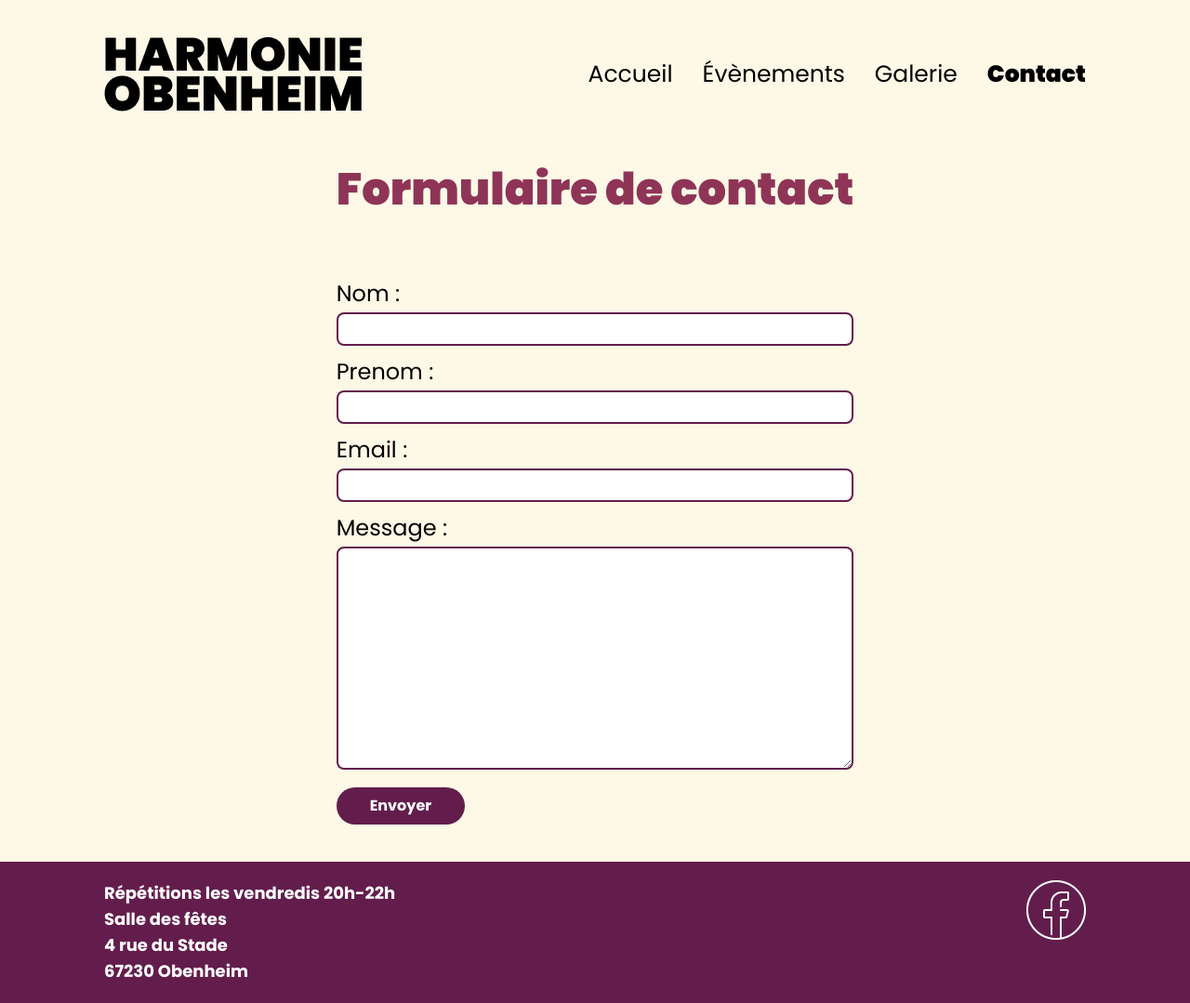
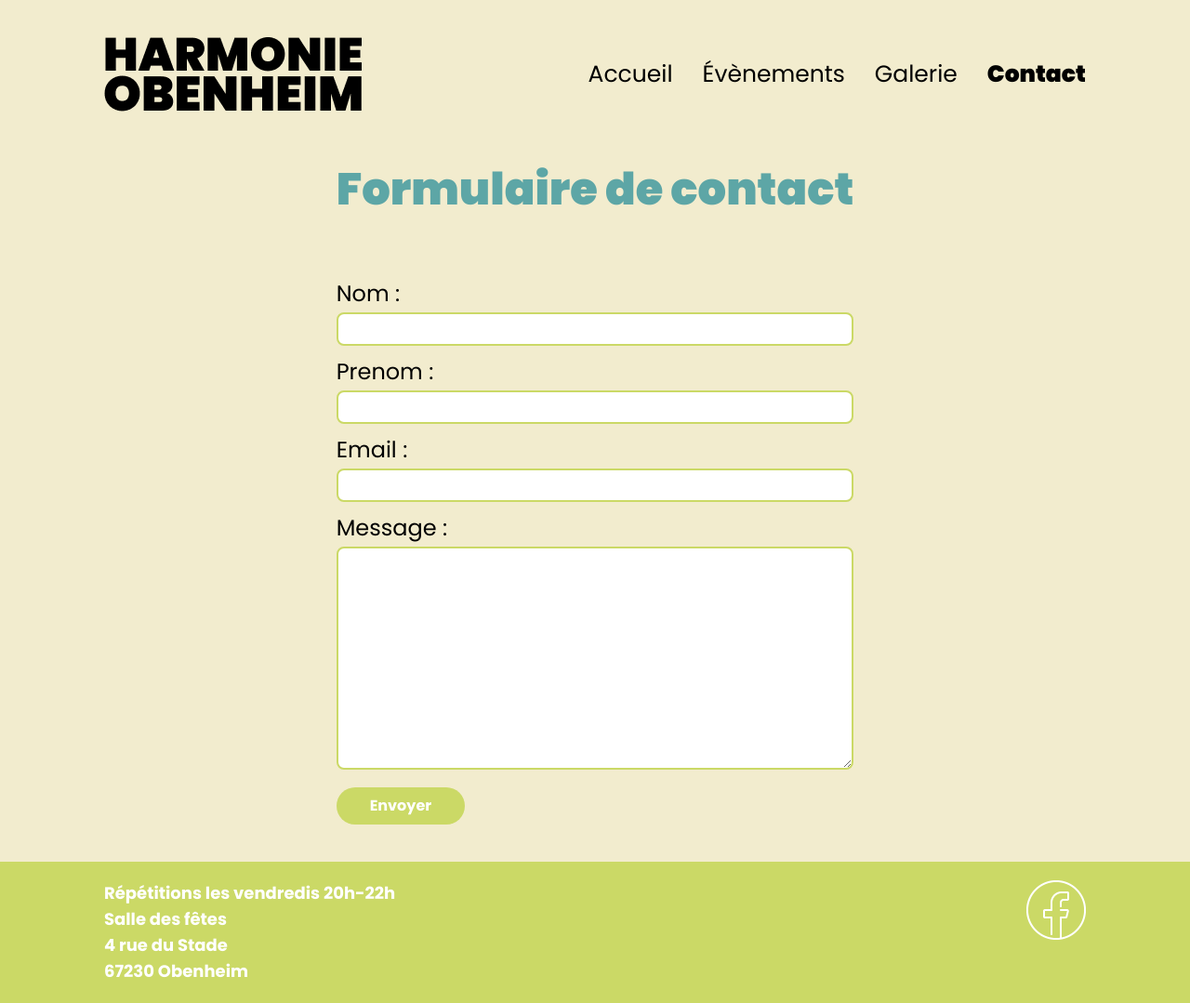
Before and after one commit to An0sis/harmonie, a Django app: page /contact in a window 1280 px wide. Shown: the whole page at 93% size. Run offline with Django 4.2, Linux system fonts and the light colour scheme.

Commit message:
color changes

```diff
--- a/home/static/src/output.css
+++ b/home/static/src/output.css
@@ -834,12 +834,12 @@ video {
 
 .border-button {
   --tw-border-opacity: 1;
-  border-color: rgb(99 29 76 / var(--tw-border-opacity));
+  border-color: rgb(203 217 102 / var(--tw-border-opacity));
 }
 
 .bg-background {
   --tw-bg-opacity: 1;
-  background-color: rgb(254 249 231 / var(--tw-bg-opacity));
+  background-color: rgb(242 236 206 / var(--tw-bg-opacity));
 }
 
 .bg-black {
@@ -849,12 +849,12 @@ video {
 
 .bg-button {
   --tw-bg-opacity: 1;
-  background-color: rgb(99 29 76 / var(--tw-bg-opacity));
+  background-color: rgb(203 217 102 / var(--tw-bg-opacity));
 }
 
 .bg-footer {
   --tw-bg-opacity: 1;
-  background-color: rgb(99 29 76 / var(--tw-bg-opacity));
+  background-color: rgb(203 217 102 / var(--tw-bg-opacity));
 }
 
 .object-contain {
@@ -991,7 +991,7 @@ video {
 
 .text-main {
   --tw-text-opacity: 1;
-  color: rgb(142 53 87 / var(--tw-text-opacity));
+  color: rgb(93 166 166 / var(--tw-text-opacity));
 }
 
 .text-white {
```
Also changed, not shown: home/tailwind.config.js (+4 -4 lines).
